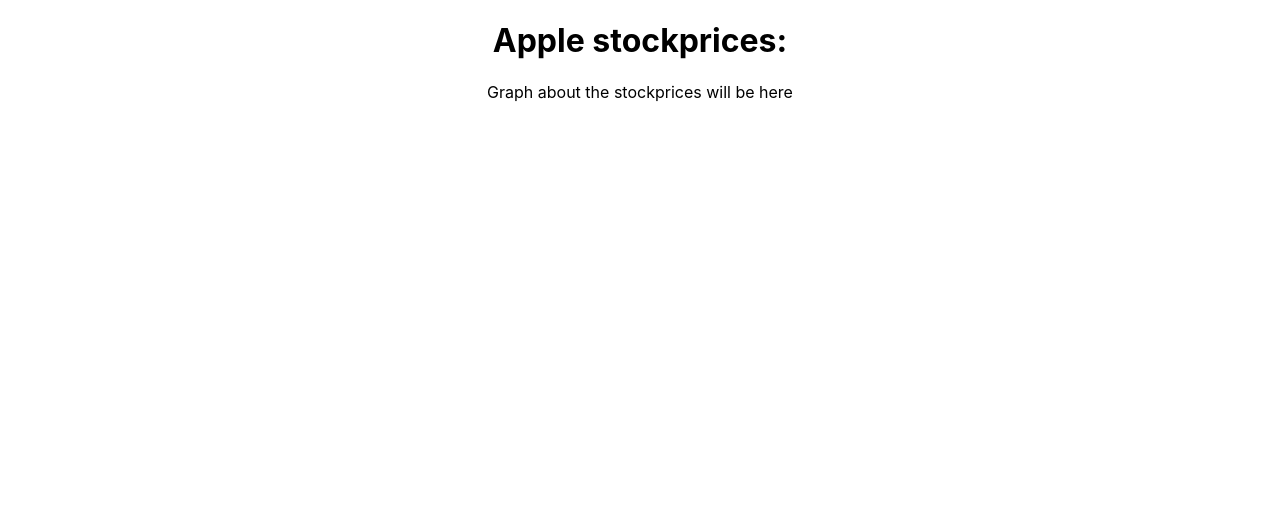
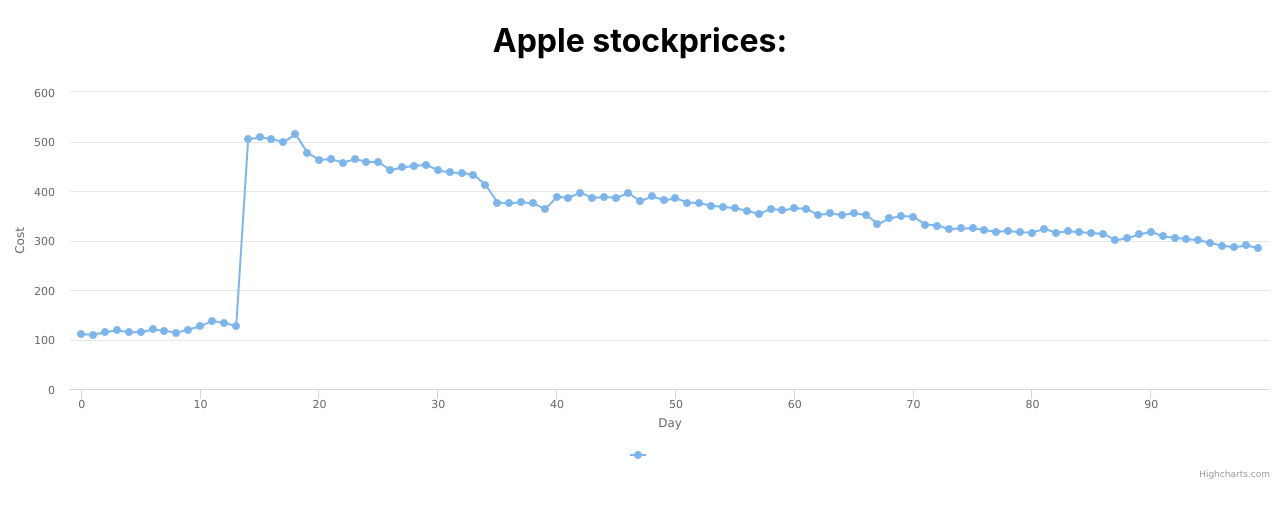
Before and after one commit to tuomokar/stock-visualization, a React (Create React App) app: page / in a window 1280 px wide. Shown: the top 518 px of the page. Built offline with nearby package versions, Linux system fonts and the light colour scheme.

Commit message:
quick mockup with highcharts with the apple stocks data

```diff
--- a/src/App.tsx
+++ b/src/App.tsx
@@ -1,11 +1,41 @@
 import React from 'react'
+import Highcharts, { Options } from 'highcharts'
+import HighchartsReact from 'highcharts-react-official'
+
+import data from './webapi/mock.json'
 import './App.css'
+
+const timeSeriesObjects = data['Time Series (Daily)']
+
+const openValues = Object.keys(timeSeriesObjects)
+  .map(key => timeSeriesObjects[key as keyof typeof timeSeriesObjects])
+  .map(timeSeriesObject => Number(timeSeriesObject['1. open']))
+
+const testChartOptions: Options = {
+  title: {
+    text: ''
+  },
+  yAxis: {
+    title: {
+      text: 'Cost'
+    }
+  },
+  xAxis: {
+    title: {
+      text: 'Day'
+    }
+  },
+  // Typecast to any here as the types seem to require a type property in the object
+  // with 'area' value, but giving that, it paints the area and we don't really want
+  // that in a simple line chart
+  series: [{ data: openValues, name: '' } as any]
+}
 
 const App = () => {
   return (
     <div className='App'>
       <h1>Apple stockprices:</h1>
-      <div>Graph about the stockprices will be here</div>
+      <HighchartsReact highcharts={Highcharts} options={testChartOptions} />
     </div>
   )
 }
```
